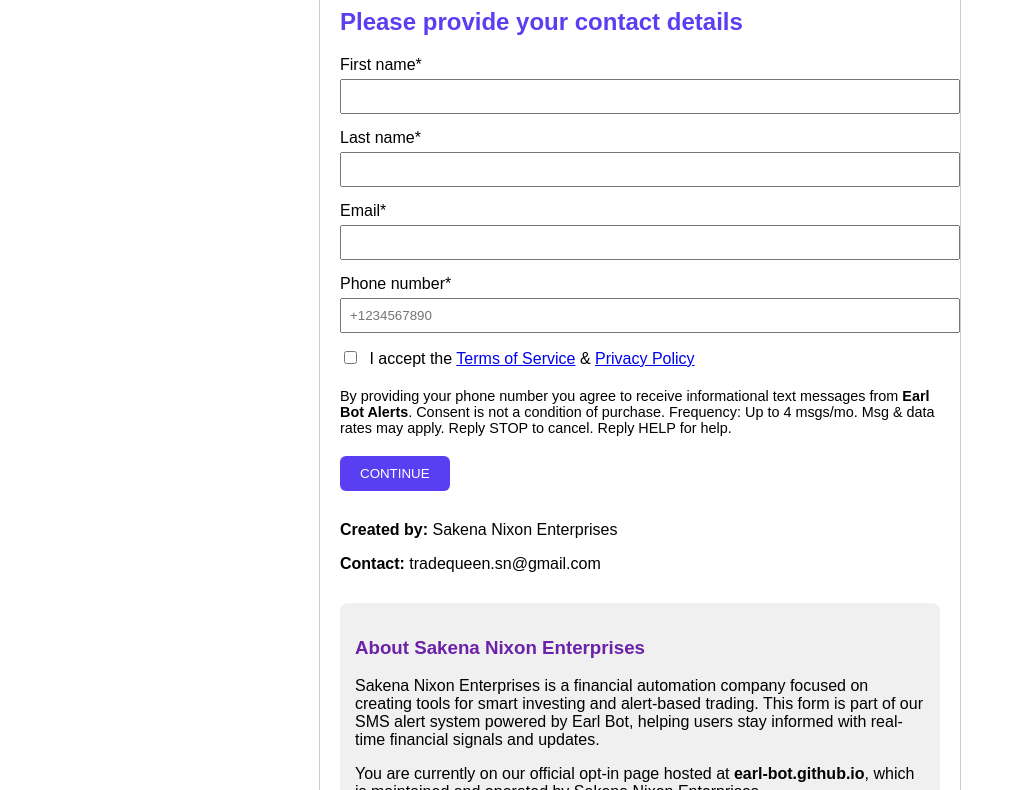
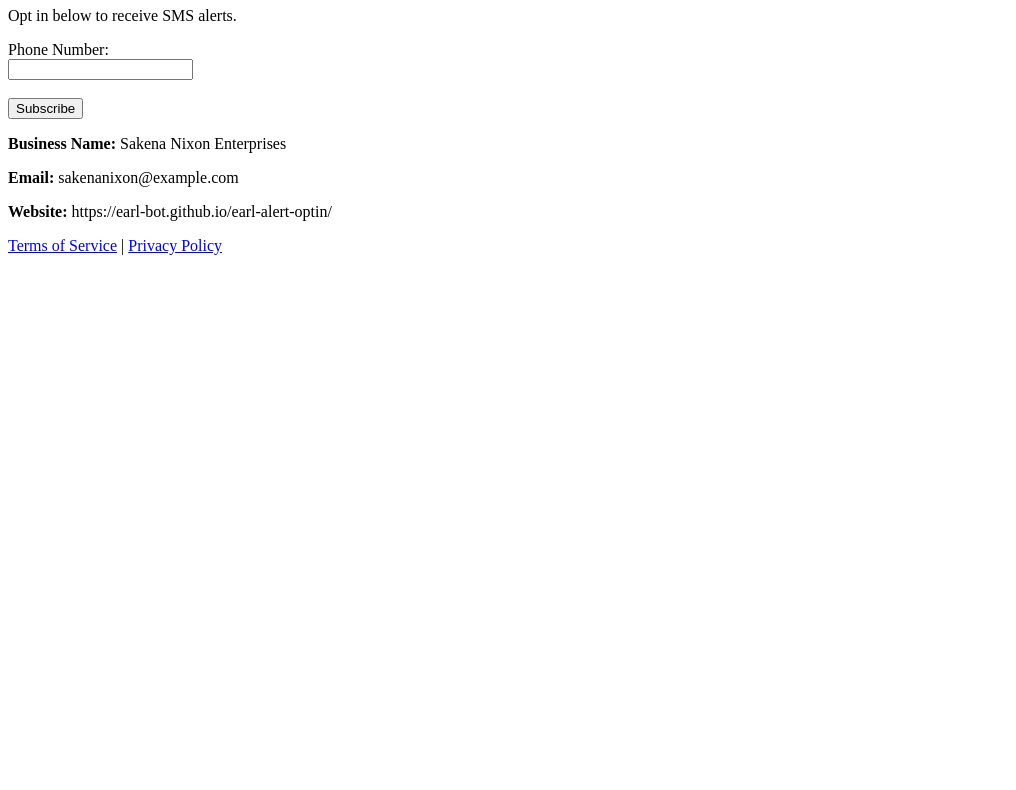
Before and after one commit to earl-bot/earl-alert-optin, a plain HTML site: page index.html in a window 1280 px wide. Shown: the part 73-863 px from the top of the page, without its empty margins (0-1016 px from the left). After the commit the page ends 800 px from the top, so only its background shows below. Drawn offline with Linux system fonts and the light colour scheme.

Commit message:
Update index.html
For Twilio

```diff
--- a/index.html
+++ b/index.html
@@ -1,96 +1,19 @@
 <!DOCTYPE html>
-<html lang="en">
+<html>
 <head>
-  <meta charset="UTF-8" />
-  <meta name="viewport" content="width=device-width, initial-scale=1.0" />
-  <title>Trade Alert Opt-In | Earl_Bullish_Engulfing_Trader</title>
-  <style>
-    body {
-      font-family: Arial, sans-serif;
-      max-width: 600px;
-      margin: 40px auto;
-      padding: 20px;
-      border: 1px solid #ccc;
-      border-radius: 12px;
-    }
-    h2 {
-      color: #5a3ff2;
-    }
-    label {
-      display: block;
-      margin-top: 15px;
-    }
-    input[type="text"],
-    input[type="email"],
-    input[type="tel"] {
-      width: 100%;
-      padding: 8px;
-      margin-top: 5px;
-    }
-    input[type="checkbox"] {
-      margin-right: 8px;
-    }
-    .consent {
-      font-size: 0.9em;
-      margin-top: 20px;
-    }
-    button {
-      background-color: #5a3ff2;
-      color: white;
-      padding: 10px 20px;
-      border: none;
-      border-radius: 6px;
-      margin-top: 20px;
-      cursor: pointer;
-    }
-  </style>
+    <title>Earl Alert Opt-In</title>
 </head>
 <body>
-  <h2>Please provide your contact details</h2>
-
-  <form>
-    <label for="first">First name*</label>
-    <input type="text" id="first" name="first" required />
-
-    <label for="last">Last name*</label>
-    <input type="text" id="last" name="last" required />
-
-    <label for="email">Email*</label>
-    <input type="email" id="email" name="email" required />
-
-    <label for="phone">Phone number*</label>
-    <input type="tel" id="phone" name="phone" placeholder="+1234567890" required />
-
-
-    <label>
-  <input type="checkbox" required />
-  I accept the
-  <a href="https://earl-bot.github.io/earl-alert-optin/terms.html" target="_blank">Terms of Service</a> &
-  <a href="https://earl-bot.github.io/earl-alert-optin/privacy.html" target="_blank">Privacy Policy</a>
-</label>
-
-
-
-    <div class="consent">
-      By providing your phone number you agree to receive informational text messages from <strong>Earl Bot Alerts</strong>. Consent is not a condition of purchase. Frequency: Up to 4 msgs/mo. Msg & data rates may apply. Reply STOP to cancel. Reply HELP for help.
-    </div>
-
-    <button type="submit">CONTINUE</button>
-  </form>
-
-  <p style="margin-top: 30px;"><strong>Created by:</strong> Sakena Nixon Enterprises</p>
-  <p><strong>Contact:</strong> tradequeen.sn@gmail.com</p>
-
-  <section style="margin-top: 30px; padding: 15px; background-color: #f0f0f0; border-radius: 8px;">
-  <h3 style="color: #6b21a8;">About Sakena Nixon Enterprises</h3>
-  <p>
-    Sakena Nixon Enterprises is a financial automation company focused on creating tools for smart investing and alert-based trading.
-    This form is part of our SMS alert system powered by Earl Bot, helping users stay informed with real-time financial signals and updates.
-  </p>
-  <p>
-    You are currently on our official opt-in page hosted at <strong>earl-bot.github.io</strong>, which is maintained and operated by Sakena Nixon Enterprises.
-  </p>
-</section>
-
+    <h1>SMS Alerts for Earl_Bullish_Engulfing_Trader</h1>
+    <p>Opt in below to receive SMS alerts.</p>
+    <form>
+        <label for="phone">Phone Number:</label><br>
+        <input type="text" id="phone" name="phone"><br><br>
+        <input type="submit" value="Subscribe">
+    </form>
+    <p><strong>Business Name:</strong> Sakena Nixon Enterprises</p>
+    <p><strong>Email:</strong> sakenanixon@example.com</p>
+    <p><strong>Website:</strong> https://earl-bot.github.io/earl-alert-optin/</p>
+    <p><a href="terms.html">Terms of Service</a> | <a href="privacy.html">Privacy Policy</a></p>
 </body>
 </html>
```
